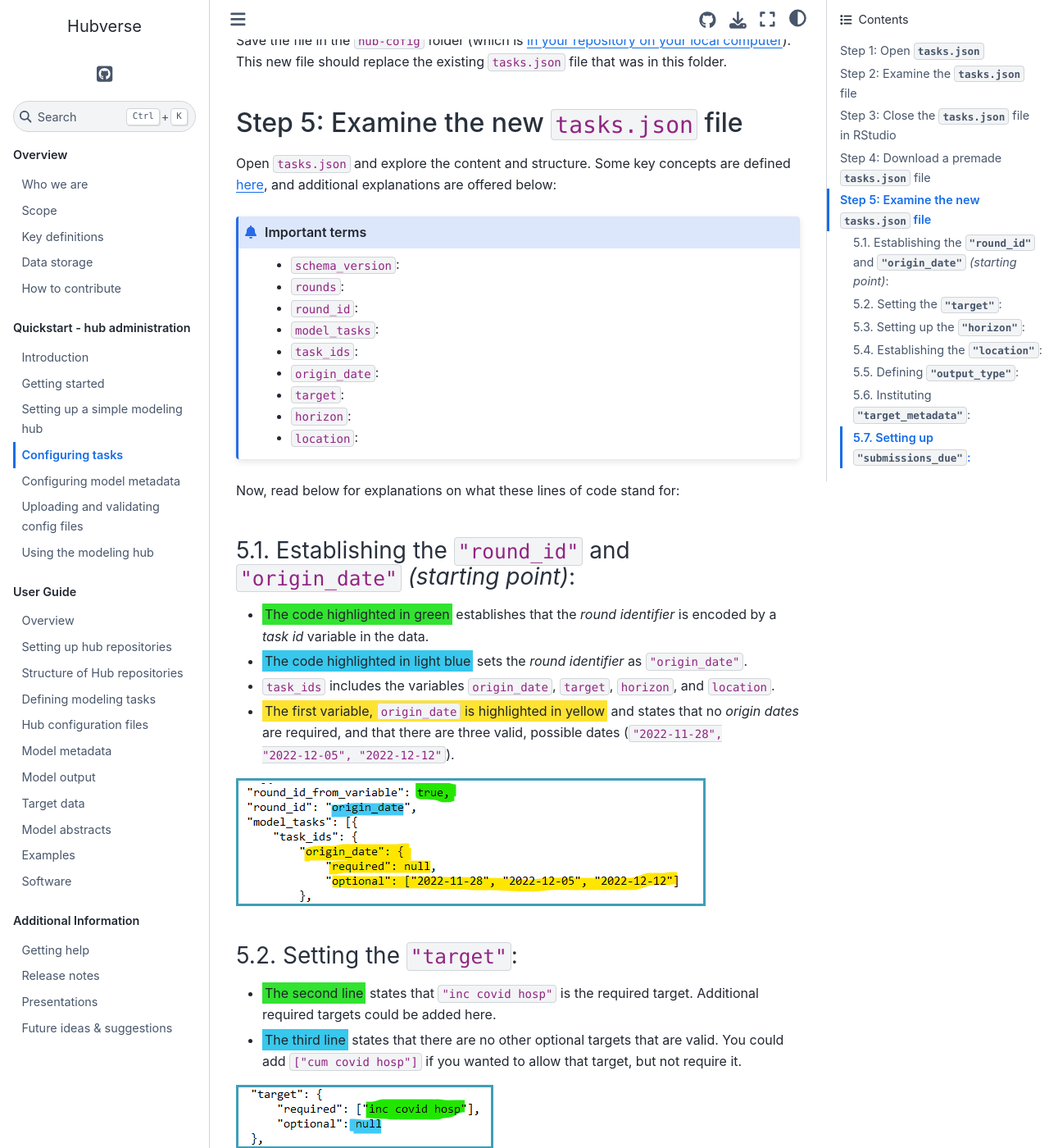
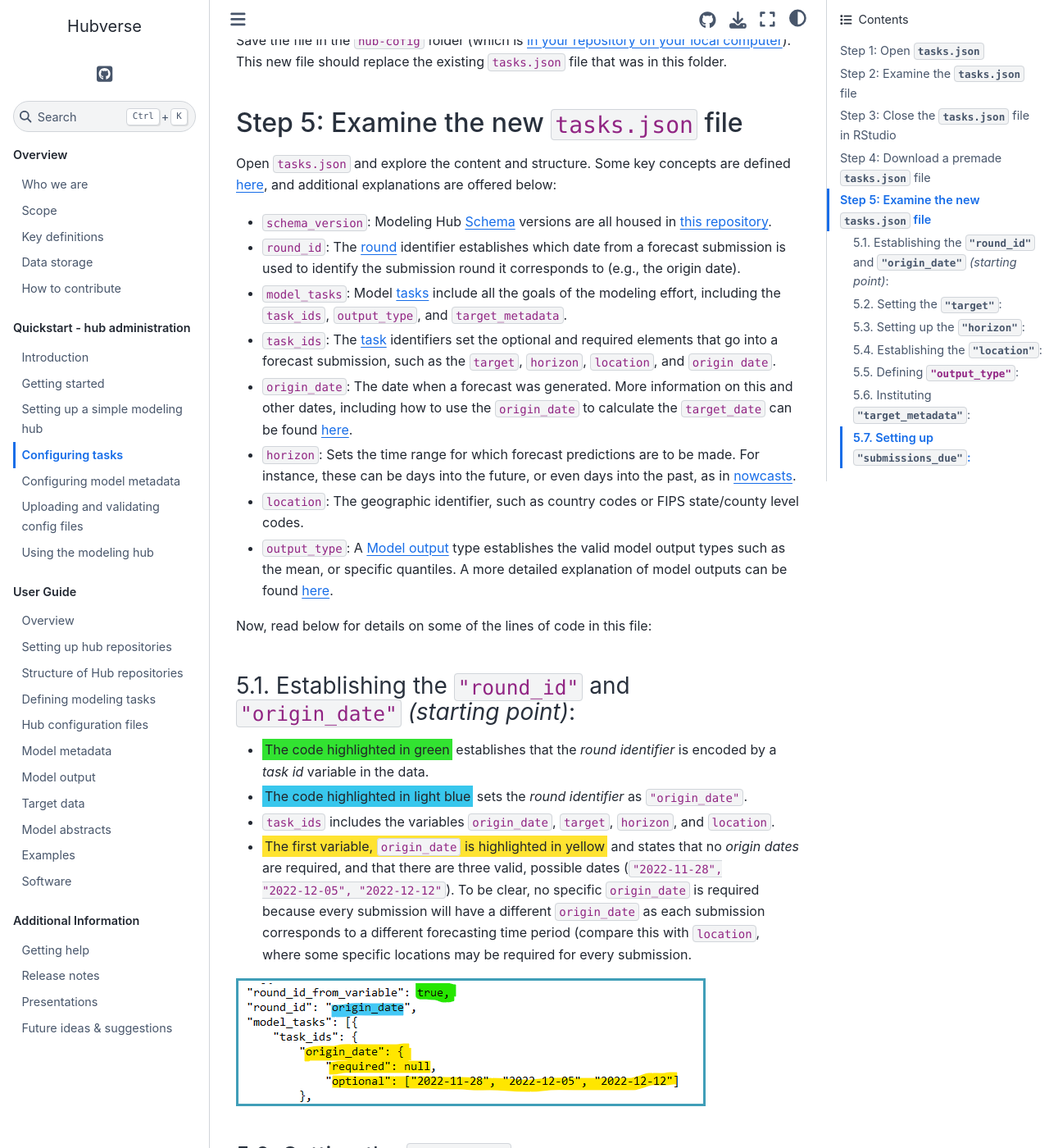
Before and after one commit to hubverse-org/hubDocs, a Sphinx documentation site: the page built from docs/source/quickstart-hub-admin/tasks-config.md, in a window 1280 px wide and 1400 px high, scrolled down 2320 px. Shown: the whole window at 82% size. Built offline with Sphinx 7.4.7 and the Sphinx Book theme 1.1.4, drawn with Linux system fonts in a browser that asks for light colours; pages that are not in the unit, such as notebooks, are missing from menus; some of the changed text lies outside the part shown.

Commit message:
Many improvements

````diff
--- a/docs/_static/docson/css/docson.css
+++ b/docs/_static/docson/css/docson.css
@@ -340,7 +340,7 @@
 }
 
 .docson .desc code {
-    color: purple;
+    color: #330066;
     font-size: 90%;
 }
 
--- a/docs/source/quickstart-hub-admin/tasks-config.md
+++ b/docs/source/quickstart-hub-admin/tasks-config.md
@@ -34,25 +34,22 @@ Save the file in the `hub-cofig` folder (which is [in your repository on your lo
 
 Open `tasks.json` and explore the content and structure. Some key concepts are defined [here](../overview/definitions.md), and additional explanations are offered below:
 
-```{admonition} Important terms
-* `schema_version`:
-* `rounds`:
-* `round_id`:
-* `model_tasks`:
-* `task_ids`:
-* `origin_date`:
-* `target`:
-* `horizon`:
-* `location`:
-```
+* `schema_version`: Modeling Hub [Schema](../overview/definitions.md) versions are all housed in [this repository](https://github.com/Infectious-Disease-Modeling-Hubs/schemas/).
+* `round_id`: The [round](../overview/definitions.md) identifier establishes which date from a forecast submission is used to identify the submission round it corresponds to (e.g., the origin date).
+* `model_tasks`: Model [tasks](../overview/definitions.md) include all the goals of the modeling effort, including the `task_ids`, `output_type`, and `target_metadata`.
+* `task_ids`: The [task](../overview/definitions.md) identifiers set the optional and required elements that go into a forecast submission, such as the `target`, `horizon`, `location`, and `origin date`.
+* `origin_date`: The date when a forecast was generated. More information on this and other dates, including how to use the `origin_date` to calculate the `target_date` can be found [here](../user-guide/tasks.md#usage-of-task-id-variables).
+* `horizon`: Sets the time range for which forecast predictions are to be made. For instance, these can be days into the future, or even days into the past, as in [nowcasts](../overview/definitions.md).
+* `location`: The geographic identifier, such as country codes or FIPS state/county level codes.
+* `output_type`: A [Model output](../overview/definitions.md) type establishes the valid model output types such as the mean, or specific quantiles. A more detailed explanation of model outputs can be found [here](../user-guide/model-output.md#formats-of-model-output).
 
-Now, read below for explanations on what these lines of code stand for:
+Now, read below for details on some of the lines of code in this file:
 
 ### 5.1. Establishing the `"round_id"` and `"origin_date"` *(starting point)*:
 - <mark style="background-color: #32E331">The code highlighted in green</mark> establishes that the *round identifier* is encoded by a *task id* variable in the data.
 - <mark style="background-color: #38C7ED">The code highlighted in light blue</mark> sets the *round identifier* as `"origin_date"`.
 - `task_ids` includes the variables `origin_date`, `target`, `horizon`, and `location`.
-- <mark style="background-color: #FFE331">The first variable, `origin_date` is highlighted in yellow</mark> and states that no *origin dates* are required, and that there are three valid, possible dates (`"2022-11-28", "2022-12-05", "2022-12-12"`).
+- <mark style="background-color: #FFE331">The first variable, `origin_date` is highlighted in yellow</mark> and states that no *origin dates* are required, and that there are three valid, possible dates (`"2022-11-28", "2022-12-05", "2022-12-12"`). To be clear, no specific `origin_date` is required because every submission will have a different `origin_date` as each submission corresponds to a different forecasting time period (compare this with `location`, where some specific locations may be required for every submission.
 
 ![Some of the initial lines of code in the tasks.json file](../images/tasks_schema_1.png)
 
@@ -71,13 +68,13 @@ Now, read below for explanations on what these lines of code stand for:
 
 ### 5.4. Establishing the `"location"`:
 - The `location` refers to the geographic identifier, such as country codes or FIPS state/county level codes.
-- <mark style="background-color: #32E331">The second line</mark> states that no particular location is required.
+- <mark style="background-color: #32E331">The second line</mark> states that no particular location is required, although in some instances, certain locations might be required for all submissions.
 - <mark style="background-color: #38C7ED">The third line</mark> indicates the locations that may be submitted. In this example, they are FIPS codes for US states and territories.
 
 ![Even more lines of code in the tasks.json file](../images/tasks_schema_4.png)
 
-### 5.5. Defining `"output_type"`:
-- The `output_type` is used to establish the valid model output types for a given modeling task. In this example they include `mean` and `quantile`.
+### 5.5. Defining [`"output_type"`](../user-guide/model-output.md#formats-of-model-output):
+- The [`output_type`](../user-guide/model-output.md#formats-of-model-output) is used to establish the valid model output types for a given modeling task. In this example they include `mean` and `quantile`.
 
 #### 5.5.1. Setting the `"mean"`:
 - <mark style="background-color: #FFE331">Here, the `"mean"` of the predictive distribution</mark> is set as a valid value for a submission file.
````
Also changed, not shown: docs/source/quickstart-hub-admin/setting-up.md (+1 -1 lines), docs/source/user-guide/software.md (+4 -0 lines), docs/source/user-guide/tasks.md (+1 -1 lines).
